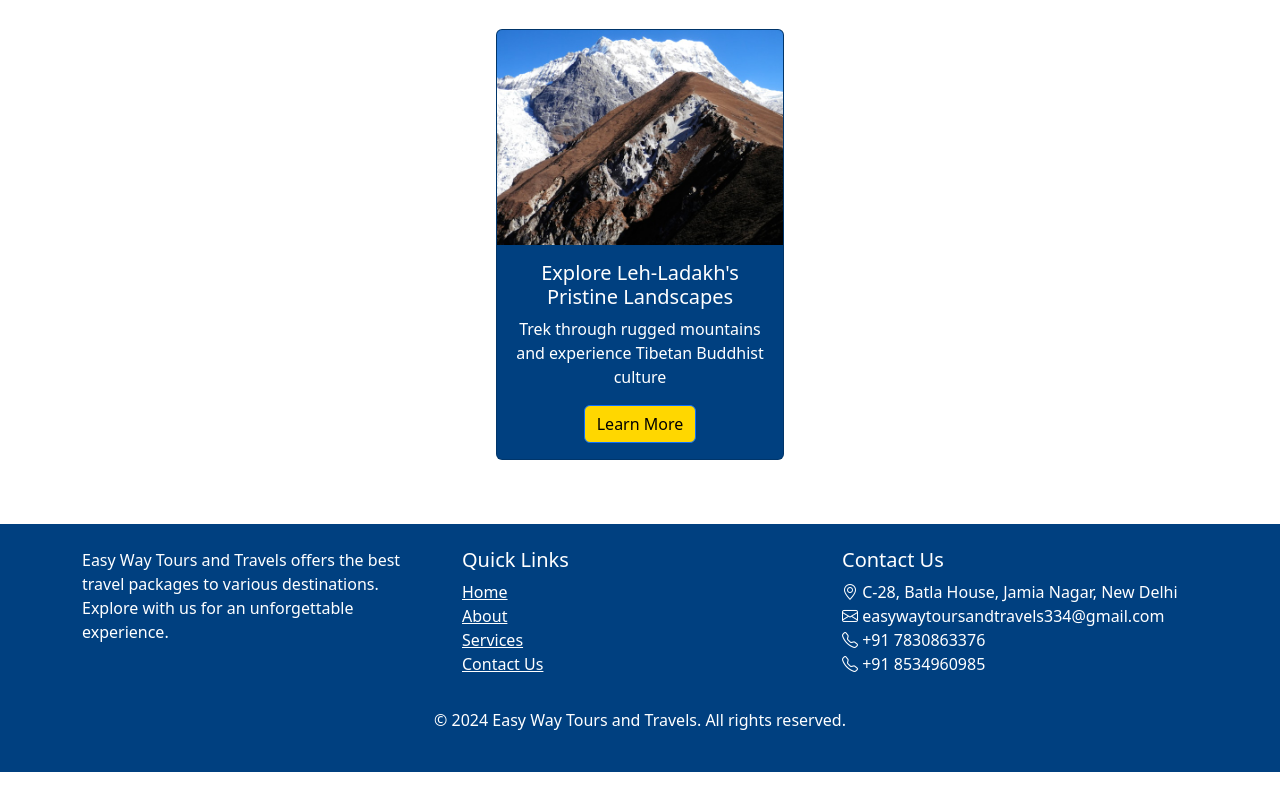
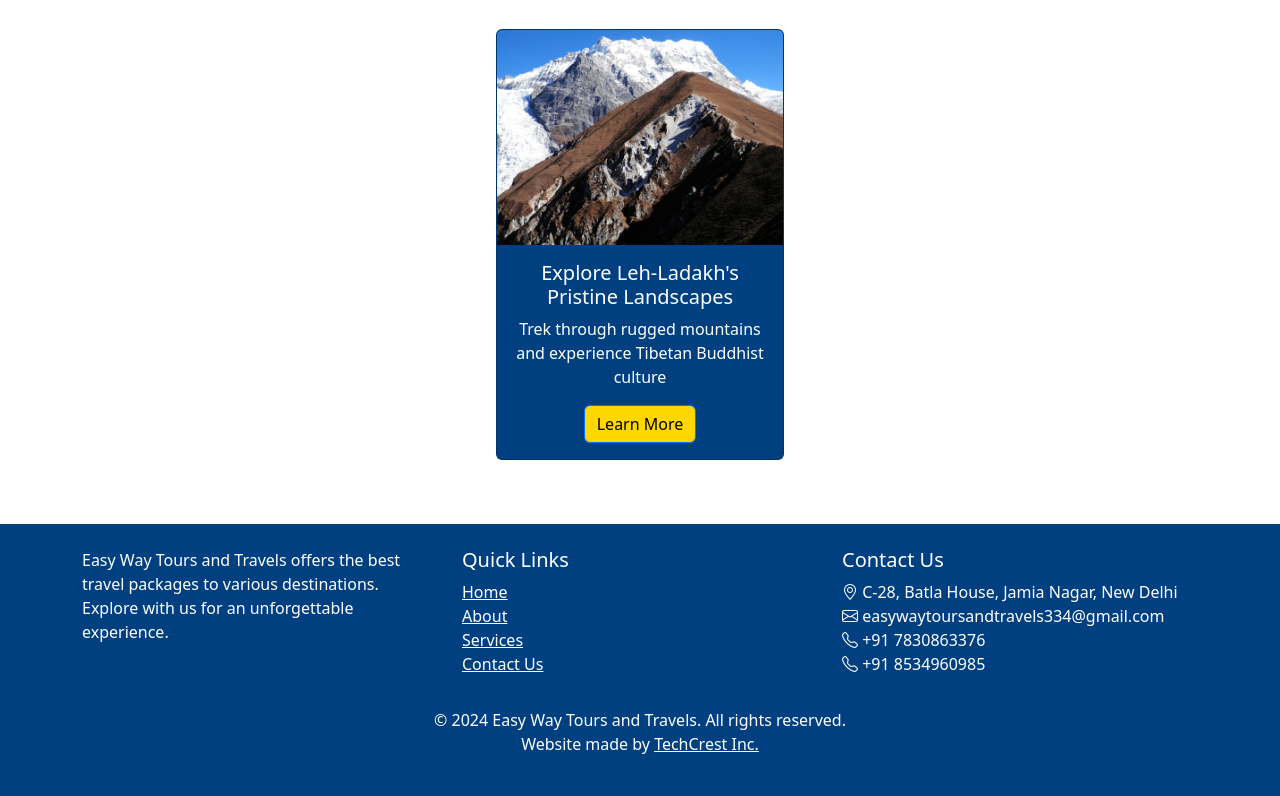
Before and after one commit to EasyWayTours/main, a plain HTML site: page index.html in a window 1280 px wide. Shown: the part 2061-2857 px from the top of the page. Before the commit the page ends 2833 px from the top, so only its background shows below. Drawn offline with nearby package versions, Linux system fonts and the light colour scheme.

Commit message:
Update index.html

```diff
--- a/index.html
+++ b/index.html
@@ -186,8 +186,9 @@
             </div>
         </div>
         <div class="text-center py-3">
-            &copy; 2024 Easy Way Tours and Travels. All rights reserved.
-        </div>
+          &copy; 2024 Easy Way Tours and Travels. All rights reserved.<br>
+          Website made by <a href="techcrestinc.github.io/main/" style="color: white;"> TechCrest Inc.</a>
+      </div>
     </div>
 </footer>
 </body>
```
